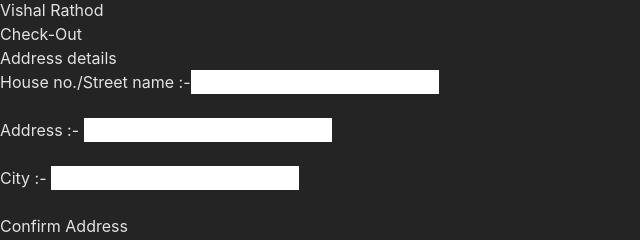
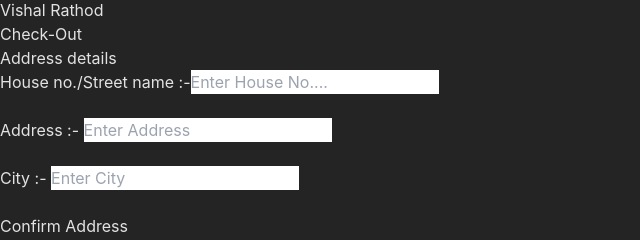
Before and after one commit to Vishal-080/Namaste_swiggy, a React (Vite) app: page /checkout in a window 1280 px wide. Shown: the part 470-710 px from the top of the page, without its empty margins (0-640 px from the left). Built offline with nearby package versions, Linux system fonts and the light colour scheme.

Commit message:
Checkout page css writting

```diff
--- a/src/Components/Checkout.jsx
+++ b/src/Components/Checkout.jsx
@@ -9,17 +9,17 @@ const Checkout = () => {
         <div className="w-9/12 m-auto">
           <div className="flex justify-between">
             <label htmlFor="house-no">House no./Street name :-</label>
-            <input type="text" name="house-no" required/>
+            <input type="text" name="house-no" required placeholder="Enter House No...." className="indent-2"/>
           </div>
           <br />
           <div className="flex justify-between">
             <label htmlFor="address">Address :- </label>
-            <input type="text" name="address" required/>
+            <input type="text" name="address" required placeholder="Enter Address" className="indent-2"/>
           </div>
           <br />
           <div className="flex justify-between">
             <label htmlFor="city">City :- </label>
-            <input type="text" name="city" required/>
+            <input type="text" name="city" required placeholder="Enter City" className="indent-2"/>
           </div>
         </div>
         <br />
```
